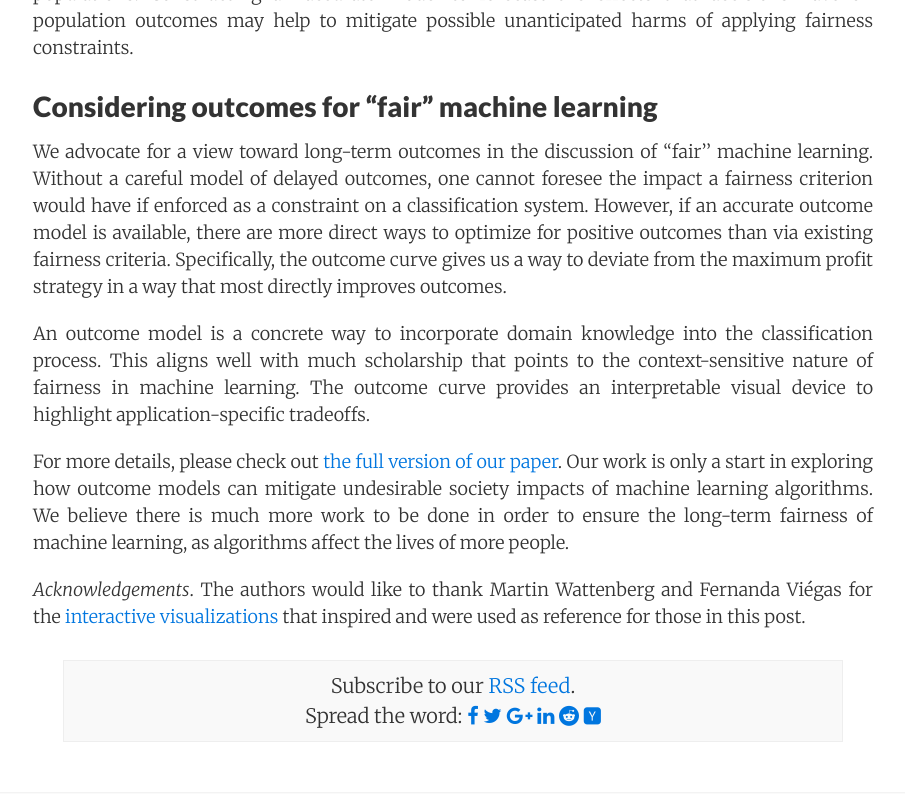
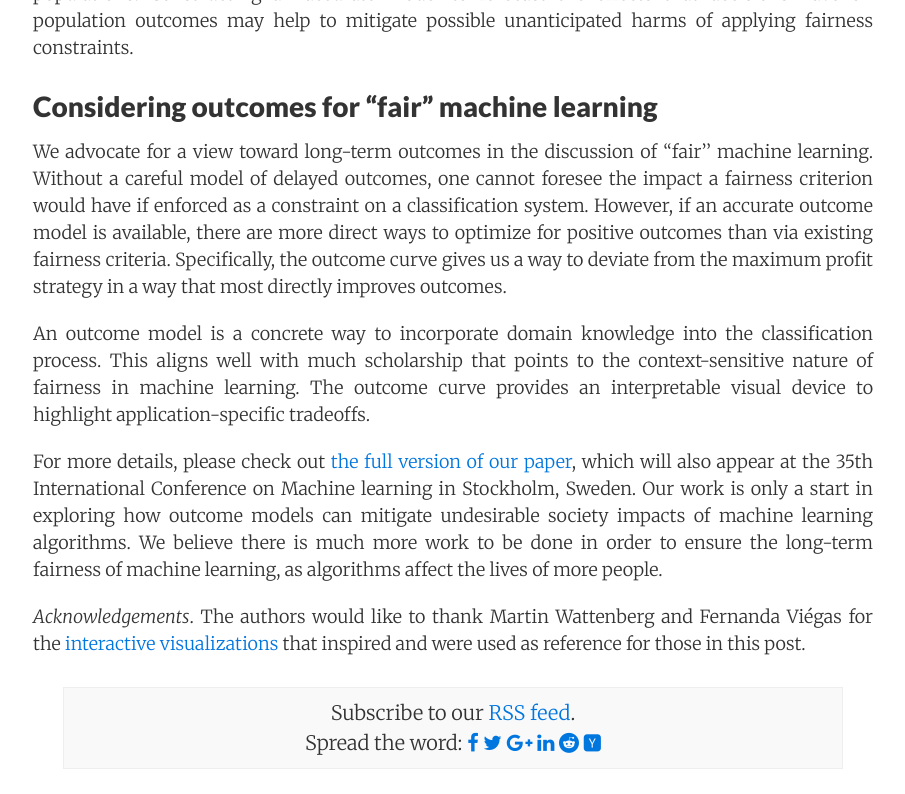
Before and after one commit to bairblog/bairblog.github.io, a Jekyll site: the page built from _posts/2018-05-17-delayed-impact.md, in a window 1280 px wide and 900 px high, scrolled down 6437 px. Shown: the top 794 px of the window, without its empty margins (187-1092 px from the left). Built offline with Jekyll 4.4.1, drawn with Linux system fonts in a browser that asks for light colours; nearby versions of some CDN libraries.

Commit message:
Update 2018-05-17-delayed-impact.md

```diff
--- a/_posts/2018-05-17-delayed-impact.md
+++ b/_posts/2018-05-17-delayed-impact.md
@@ -379,7 +379,8 @@ the context-sensitive nature of fairness in machine learning. The outcome curve
 provides an interpretable visual device to highlight application-specific
 tradeoffs.
 
-For more details, please check out [the full version of our paper][1]. Our work
+For more details, please check out [the full version of our paper][1], which will
+also appear at the 35th International Conference on Machine learning in Stockholm, Sweden. Our work
 is only a start in exploring how outcome models can mitigate undesirable society
 impacts of machine learning algorithms. We believe there is much more work to be
 done in order to ensure the long-term fairness of machine learning, as
```
